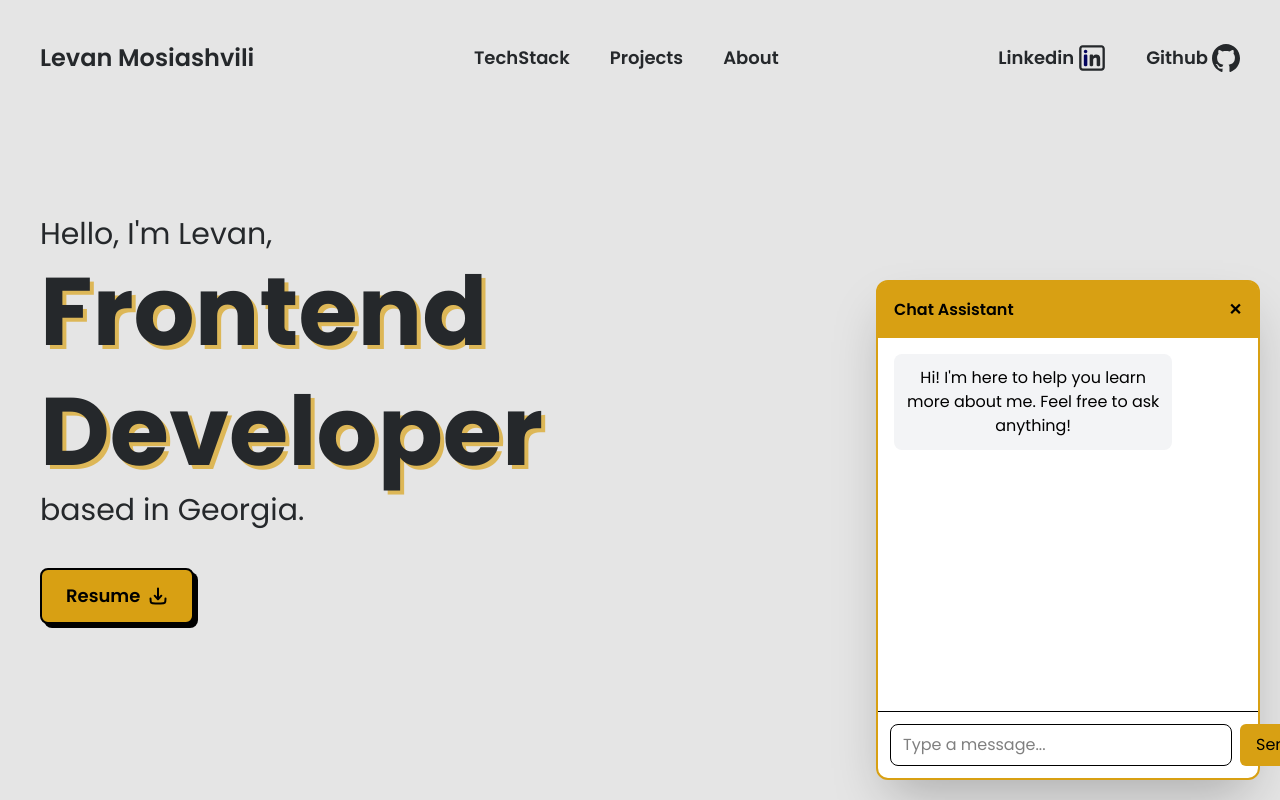
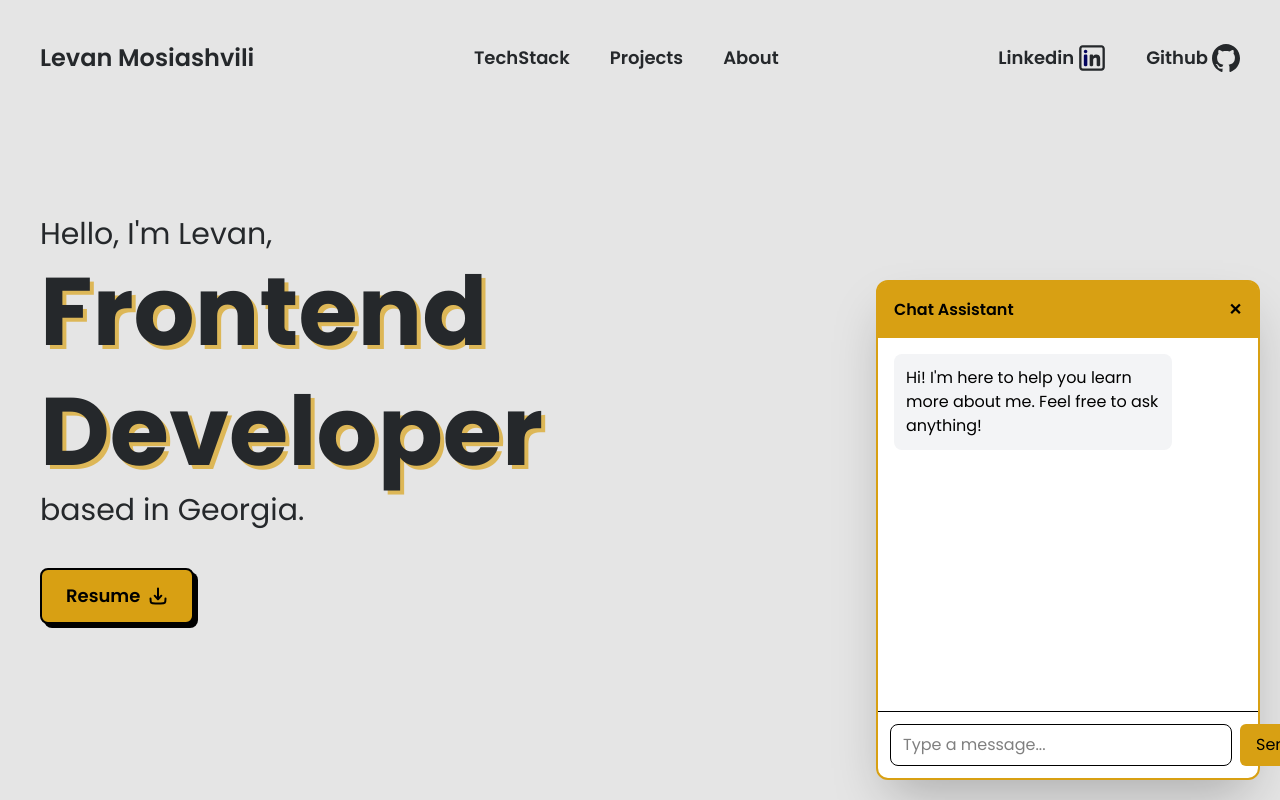
Before and after one commit to Mosa-5/portfolio, a React (Vite) app: page / in a window 1280 px wide. Both pictures are taken after a click on the button 1222 px from the left and 740 px from the top of the page. Shown: the top 800 px of the page. Built offline with nearby package versions, Linux system fonts and the light colour scheme.

Commit message:
fixed texts for the chat assistant

```diff
--- a/src/components/mouseFollower/index.tsx
+++ b/src/components/mouseFollower/index.tsx
@@ -137,7 +137,7 @@ const RobotChatbot: React.FC = () => {
           {messages.map((msg, i) => (
             <div
               key={i}
-              className={`p-3 rounded-lg max-w-[80%] ${
+              className={`p-3 rounded-lg max-w-[80%] break-words text-start ${
                 msg.sender === "user"
                   ? "bg-indigo-100 self-end"
                   : "bg-gray-100 self-start"
```
